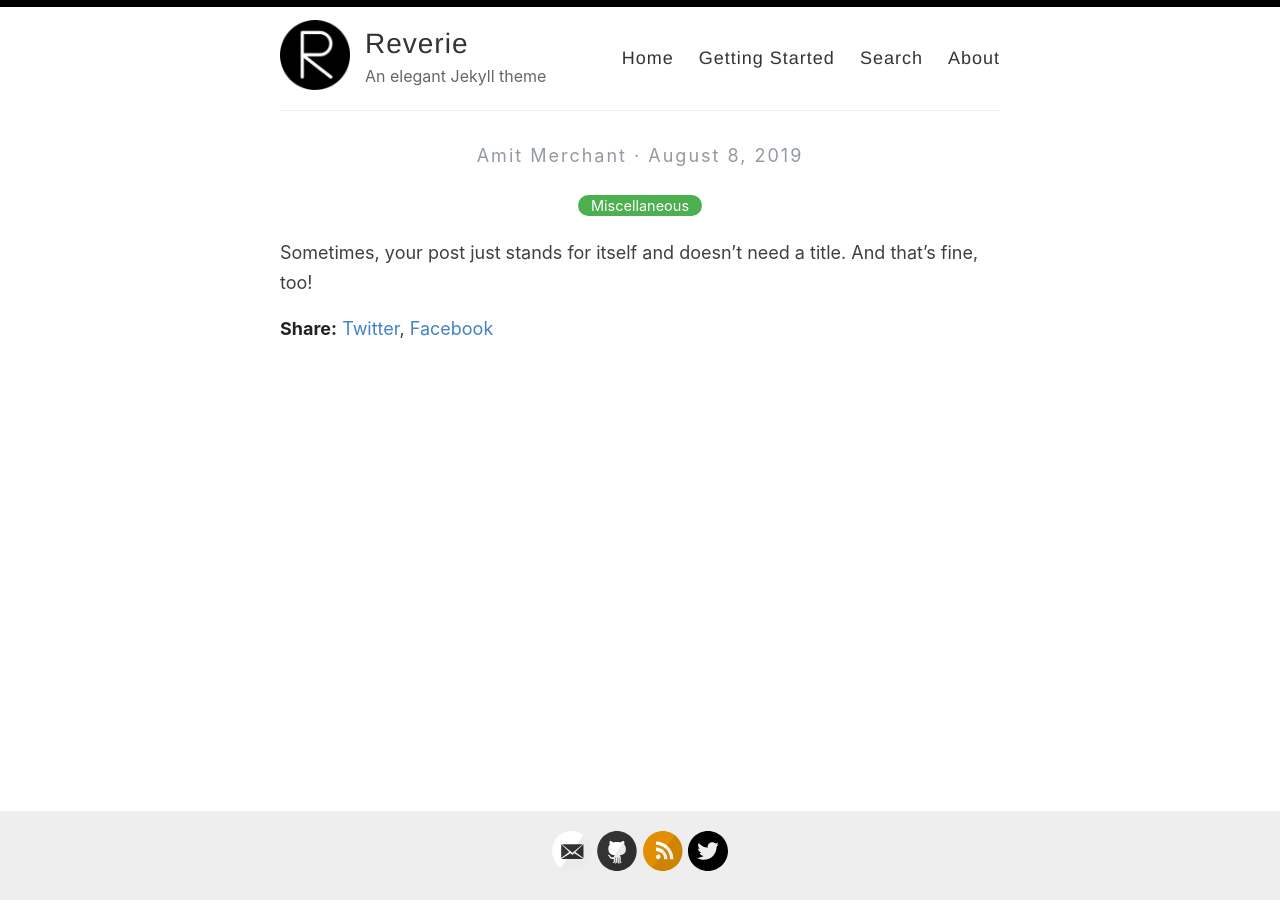
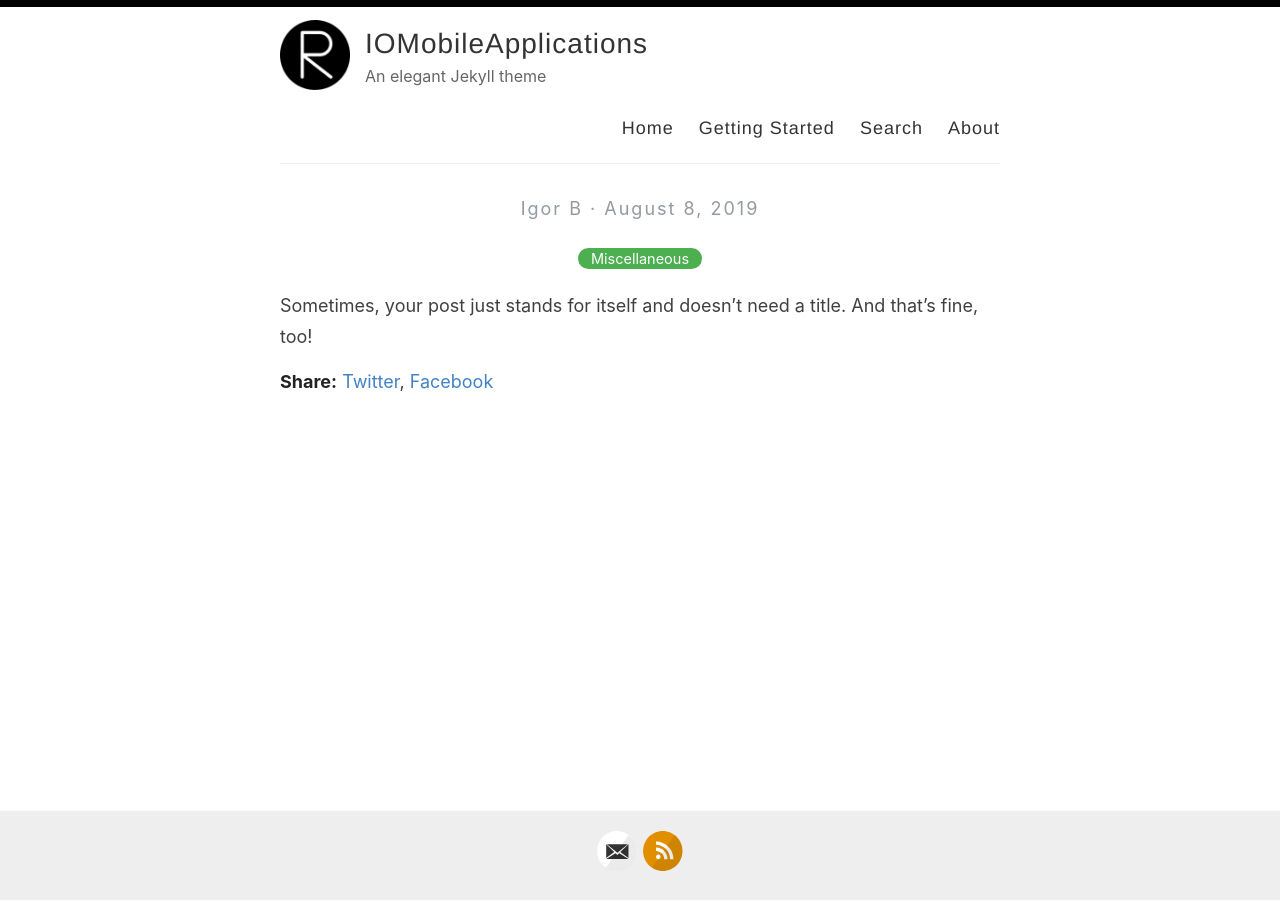
Before and after one commit to iomobileapplications/iomobileapplications.github.io, a Jekyll site: the page built from _posts/2019-08-08-no-title-posts.md, in a window 1280 px wide. Built offline with Jekyll 4.4.1, drawn with Linux system fonts in a browser that asks for light colours.

Commit message:
Update _config.yml

```diff
--- a/_config.yml
+++ b/_config.yml
@@ -3,10 +3,10 @@
 #
 
 # Name of your site (displayed in the header)
-name: Reverie
+name: IOMobileApplications
 
 # Name of the author
-author: Amit Merchant
+author: Igor B
 
 # Short bio or description (displayed in the header)
 description: An elegant Jekyll theme
@@ -21,15 +21,15 @@ avatar: /images/reverie.png
 # Includes an icon in the footer for each username you enter
 footer-links:
   dribbble:
-  email: amit.d.merchant@gmail.com
+  email: iomobileapplications@gmail.com
   facebook:
   flickr:
-  github: amitmerchant1990/reverie
+#  github: amitmerchant1990/reverie
   instagram:
   linkedin:
   pinterest:
   rss: rss
-  twitter: amit_merchant
+#  twitter: amit_merchant
   stackoverflow:
   youtube: # channel/<your_long_string> or user/<user-name>
   googleplus: # anything in your profile username that comes after plus.google.com/
@@ -41,21 +41,21 @@ footer-links:
 disqus:
 
 # Enter your Google Analytics web tracking code (e.g. UA-2110908-2) to activate tracking
-google_analytics: UA-43339302-11
+#google_analytics: UA-43339302-11
 
 # For newer "GA4" analytics, use the following instead of the "UA" entry above
 #google_analytics_ga4: G-GABC1DEFG
 
 # Your website URL (e.g. http://amitmerchant1990.github.io or http://www.amitmerchant.com)
 # Used for Sitemap.xml and your RSS feed
-url: http://www.amitmerchant.com/reverie
-enforce_ssl: https://www.amitmerchant.com/reverie
+url: http://iomobileapplications.github.io/
+enforce_ssl: https://iomobileapplications.github.io/
 
 # If you're hosting your site at a Project repository on GitHub pages
 # (http://yourusername.github.io/repository-name)
 # and NOT your User repository (http://yourusername.github.io)
 # then add in the baseurl here, like this: "/repository-name"
-baseurl: "/reverie"
+#baseurl: "/reverie"
 
 #
 # !! You don't need to change any of the configuration flags below !!
```
